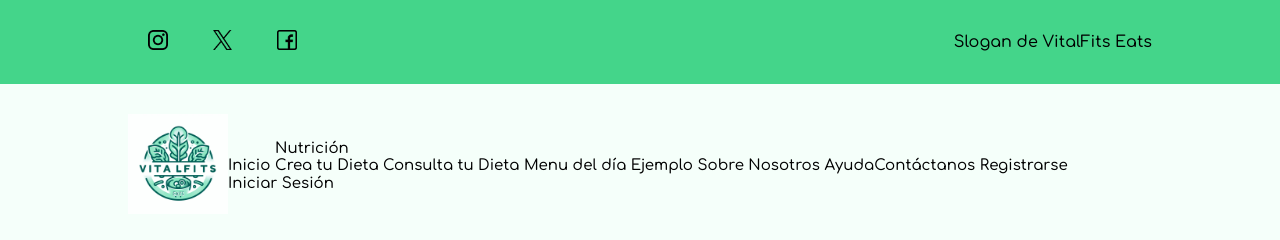
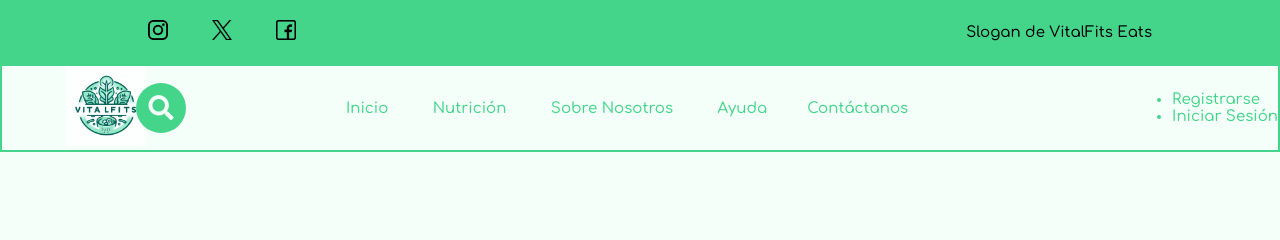
Before and after one commit to raaulroodriguez/VitalFits, a plain HTML site: page index.html in a window 1280 px wide. Drawn offline with Linux system fonts and the light colour scheme.

Commit message:
IMPLEMENTACIÓN LUPA RAUL

```diff
--- a/index.css
+++ b/index.css
@@ -1,5 +1,10 @@
 @import url('https://fonts.googleapis.com/css2?family=Comfortaa:wght@500&display=swap');
 
+/* PALETA DE COLORES
+    BLANCO #F5FFFA
+    VERDE #44D58A
+    NEGRO #000000
+*/
 *{
     box-sizing: border-box;
     margin: 0;
@@ -9,13 +14,13 @@
 body {
     background-color: #F5FFFA;
     color: #000000;
-    font-size: 16px;
+    font-size: 15px;
 }
 
 li , a, button {
     font-weight: 500;
     font-size: 15px;
-    color: #000000;
+    color: #44D58A;
     text-decoration: none;
 }
 
@@ -24,14 +29,18 @@ li , a, button {
     display: flex;
     justify-content: space-between;
     align-items: center;
-    padding: 30px 10%;
+    padding: 20px 10%;
 }
 
 .header_princ {
     display: flex;
-    justify-content: space-between;
+    max-width: auto;
+    margin: auto;
     align-items: center;
-    padding: 30px 10%;
+    background-color: #F5FFFA;
+    color: #44D58A;
+    font-size: 15px;
+    border: 2px solid #44D58A;
 }
 
 .redes_sociales {
@@ -57,10 +66,110 @@ li , a, button {
     height: 20px;
 }
 .logo {
+    position: relative;
     cursor: pointer;
-    height: 100px;
+    height: 80px;
+    left: 80%;
+}
+.header_div{
+    list-style: none;
+    display: flex;
+    justify-content: space-around;
+    margin: 5px auto;
 }
 
+.header_div li a {
+    display: block;
+    padding: 15px 20px;
+}
 .header_div li{
     display: inline-block;
 }
+.header_div li:hover{
+    background-color: #44D58A;
+}
+.header_div li:hover a{
+    color: #F5FFFA;
+}
+.nutricion {
+    position: absolute;
+    display: none;
+    list-style: none;
+    width: 200px;
+    background-color: #F5FFFA;
+}
+
+.header_div li:hover .nutricion {
+    display: block;
+    background-color: #44D58A;
+}
+.header_div li:hover .nutricion a {
+    color: #F5FFFA;
+}
+
+.nutricion li:hover {
+    background-color: #44D58A;
+}
+
+.header_div li:hover .nutricion li:hover a {
+    color: #44D58A;
+}
+
+.header_div li:hover .nutricion li:hover {
+    background-color: #F5FFFA;
+}
+
+.buscar {
+    position: absolute;
+    left: 10%;
+    padding: 10px;
+}
+
+input {
+    outline: none;
+    box-sizing: border-box;
+    height: 30px;
+    width: 0;
+    padding: 0 18px;
+    border-radius: 50px;
+    font-size: 15px;
+    border: 1px solid #44D58A;
+    transition: all .7s ease;
+}
+
+::placeholder {
+    color: #000000;
+}
+
+.lupa {
+    position: absolute;
+    right: 0;
+    top: 0;
+    width: 50px;
+    height: 50px;
+    background: #44D58A;
+    line-height: 50px;
+    border-radius: 50%;
+    text-align: center;
+    cursor: pointer;
+    transition: .5s;
+}
+
+.lupa i {
+    font-size: 25px;
+    color: #F5FFFA;
+    line-height: 50px;
+    transition: all .7s ease;
+}
+
+.buscar:hover input {
+    width: 350px;
+}
+
+.buscar:hover i {
+    transform: rotate(-360deg);
+}
+
+.lupa:hover {
+    background: #44D58A;
+}
--- a/index.html
+++ b/index.html
@@ -3,7 +3,8 @@
     <head>
     <meta charset="utf-8">
     <title>VitalFits Eats</title>
-    <link rel="stylesheet" href="index.css">
+    <link rel="stylesheet" type="text/css" href="index.css">
+    <link rel="stylesheet" href="https://use.fontawesome.com/releases/v5.6.3/css/all.css">
     </head>
     <body>
     <header>
@@ -26,25 +27,37 @@
             <div class="logo_header">
                 <a href="index.html"><img class="logo" src="img/logo.jfif" alt="logo"></a>
             </div>
+            <div class="buscar">
+                <input type="text" placeholder="Buscar...">
+                <div class="lupa">
+                    <i class="fa fa-search"></i>
+                </div>
+            </div>
             <div class="header_div">
                 <nav>
                     <ul>
                         <!--FALTA UNA LUPA O BARRA DE BUSQUEDA, HAY QUE MIRAR COMO IMPLEMENTARLO Y SI SERÍA ÚTIL-->
                         <li><a href="index.html">Inicio</a></li>
-                        <li><a>Nutrición</a>
-                            <ul>
-                                <li><a>Crea tu Dieta</a></li>
-                                <li><a>Consulta tu Dieta</a></li>
-                                <li><a>Menu del día</a></li>
-                                <li><a>Ejemplo</a></li>
+                        <li><a href="#">Nutrición</a>
+                            <ul class="nutricion">
+                                <li><a href="#">Crea tu Dieta</a></li>
+                                <li><a href="#">Consulta tu Dieta</a></li>
+                                <li><a href="#">Menu del día</a></li>
+                                <li><a href="#">Ejemplo</a></li>
                             </ul>
                         </li>
-                        <li><a>Sobre Nosotros</a></li>
-                        <li><a>Ayuda</a></l>
-                        <li><a>Contáctanos</a></li>
+                        <li><a href="#">Sobre Nosotros</a></li>
+                        <li><a href="#">Ayuda</a></l>
+                        <li><a href="#">Contáctanos</a></li>
+                    </ul>
+                </nav>
+            </div>
+            <div class="cuenta">
+                <nav>
+                    <ul>
                         <!--ESTOS 2 TENDRÍAN UN ESTILO DIFERENTE Y UNA VEZ INICIADA SESIÓN SERÍAN UNO SOLO LLAMADO CUENTA-->
-                        <li><a>Registrarse</a></li>
-                        <li><a>Iniciar Sesión</a></li>
+                        <li><a href="#">Registrarse</a></li>
+                        <li><a href="#">Iniciar Sesión</a></li>
                     </ul>
                 </nav>
             </div>
```
